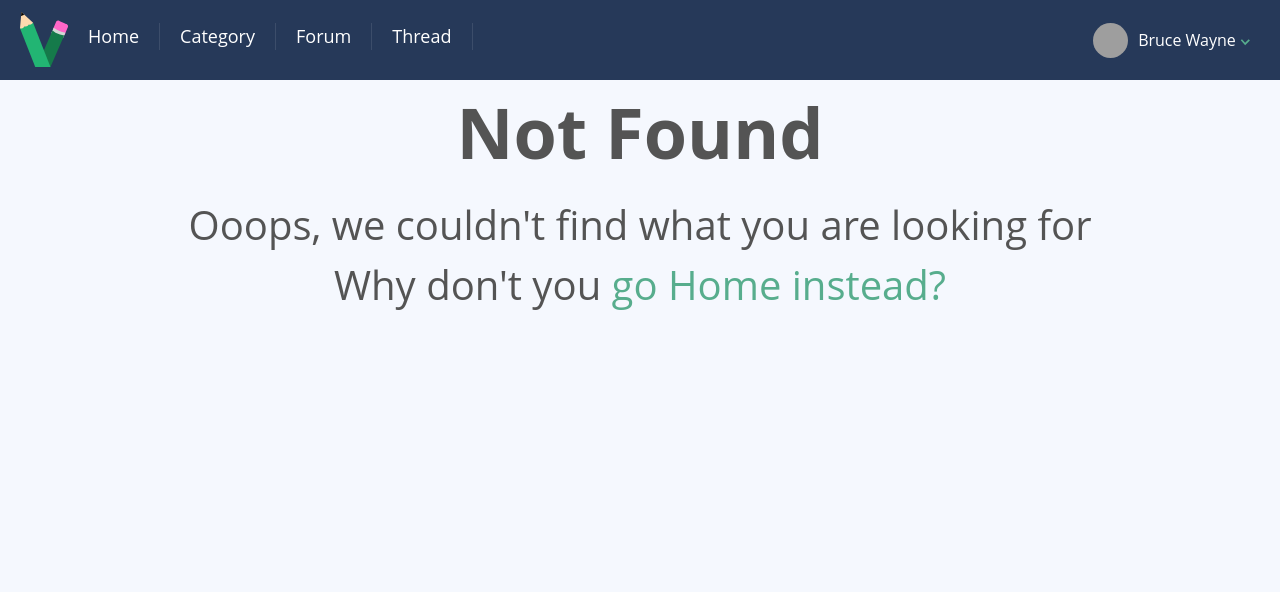
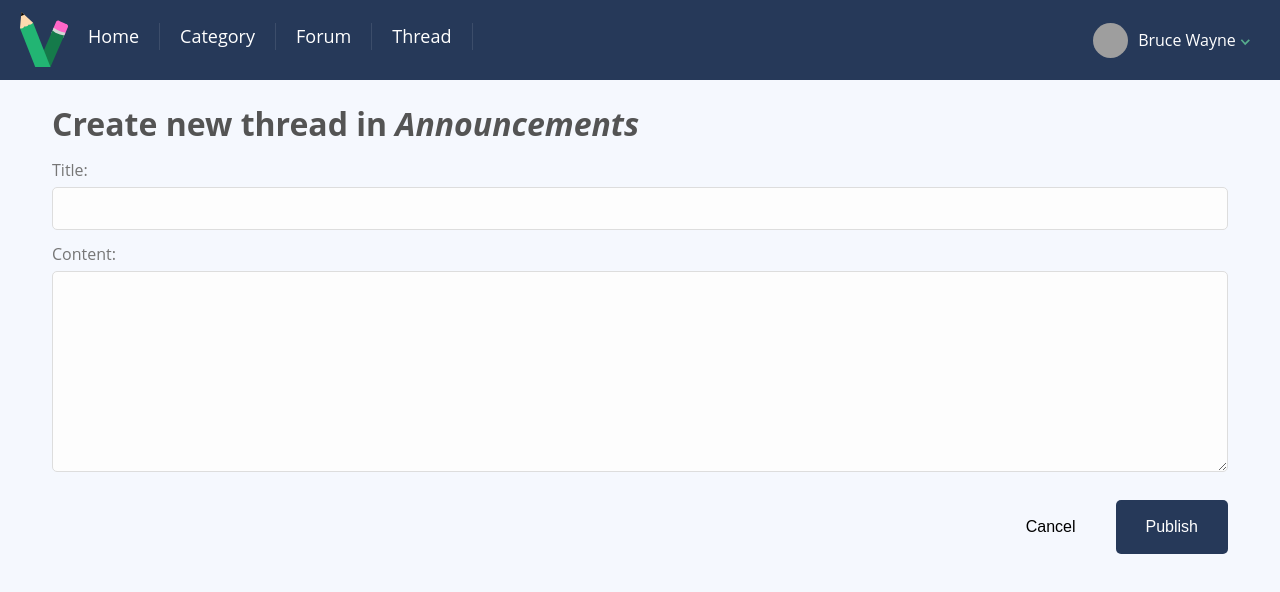
Before and after one commit to gorjiali/vue-forum, a Vue app: page /thread/create/-KpOx5Y4AqRr3sB4Ybwj in a window 1280 px wide. Before the commit this address had no page. Shown: the top 592 px of the page. Built offline with nearby package versions, Linux system fonts and the light colour scheme; grey boxes are pictures that could not be loaded.

Commit message:
fix: pass forumId as params to fix reload bug of ThreadCreate page

```diff
--- a/src/router/index.js
+++ b/src/router/index.js
@@ -41,7 +41,7 @@ const routes = [
     props: true,
   },
   {
-    path: '/thread/create',
+    path: '/thread/create/:forumId',
     name: 'ThreadCreate',
     component: ThreadCreate,
     props: true,
--- a/src/views/ForumShow.vue
+++ b/src/views/ForumShow.vue
@@ -7,7 +7,7 @@
           <p class="text-lead">{{ forum.description }}</p>
         </div>
         <router-link
-          :to="{name: 'ThreadCreate', params: {forum: this.forum}}"
+          :to="{name: 'ThreadCreate', params: {forumId: this.forum['.key']}}"
           class="btn-green btn-small"
         >Start a thread</router-link>
       </div>
--- a/src/views/ThreadCreate.vue
+++ b/src/views/ThreadCreate.vue
@@ -34,8 +34,8 @@
 <script>
 export default {
   props: {
-    forum: {
-      type: Object,
+    forumId: {
+      type: String,
       required: true
     }
   },
@@ -45,6 +45,12 @@ export default {
       title: "",
       text: ""
     };
+  },
+
+  computed: {
+    forum() {
+      return this.$store.state.forums[this.forumId];
+    }
   },
 
   methods: {
```
